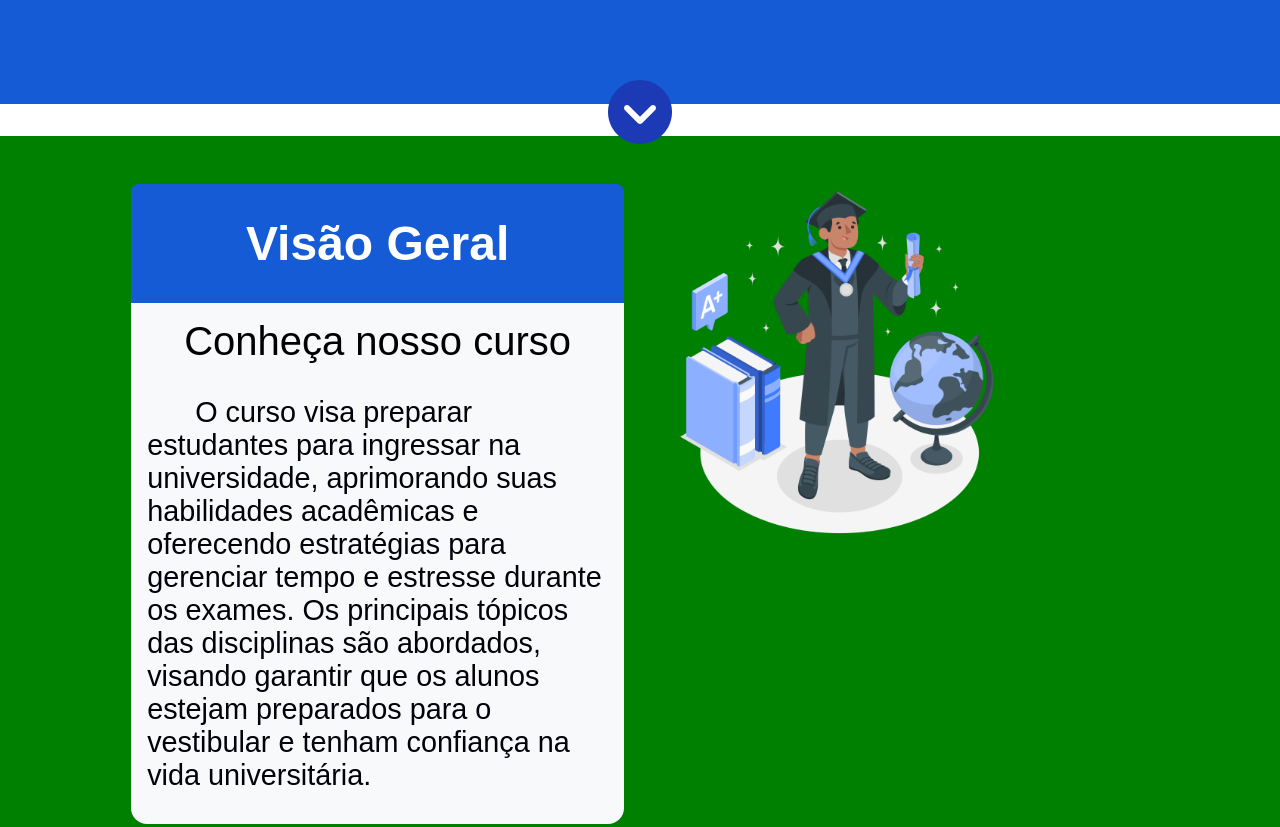
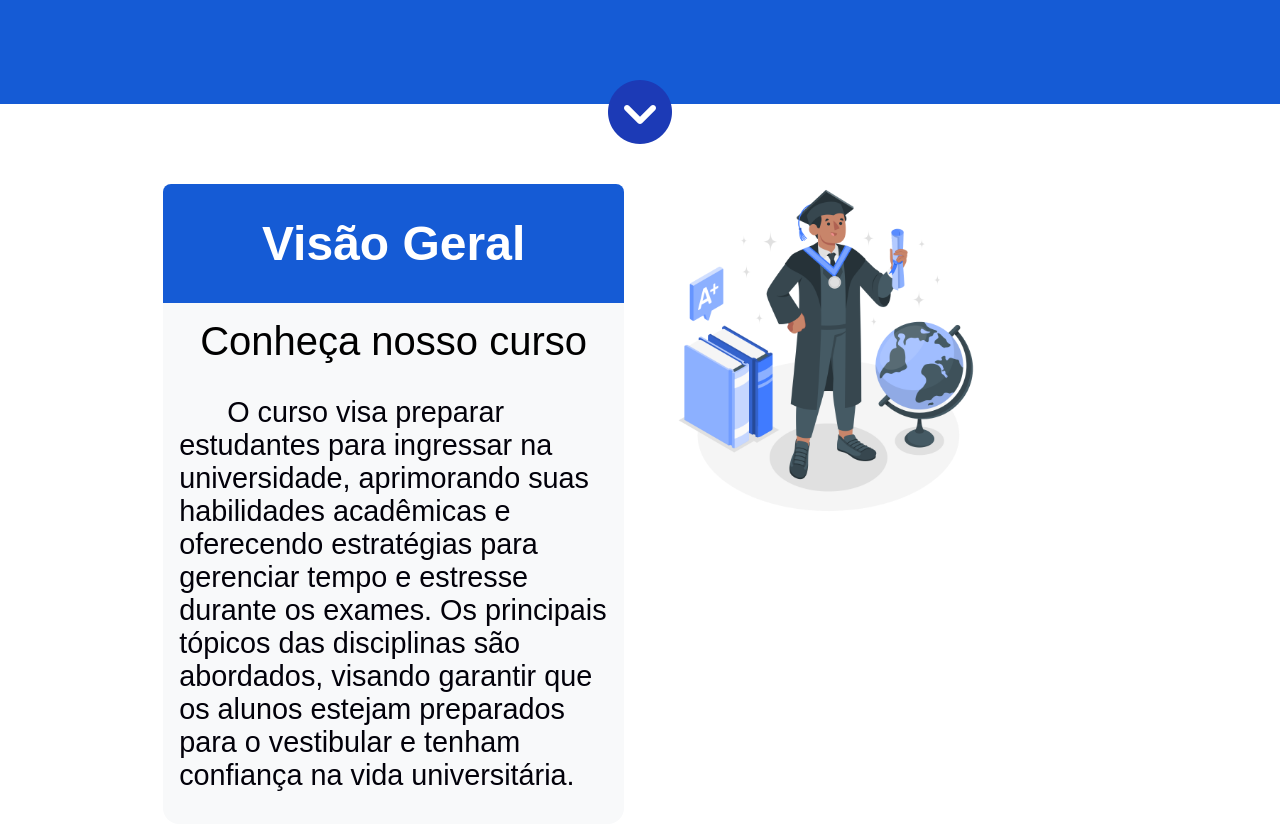
Before and after one commit to viniciuss1001/Projeto-EducaMais2.0, a plain HTML site: page index.html in a window 1280 px wide. Shown: the part 680-1507 px from the top of the page. Drawn offline with Linux system fonts and the light colour scheme.

Commit message:
alterações no Geral 2
...

```diff
--- a/css/style.css
+++ b/css/style.css
@@ -503,13 +503,12 @@ section{
 }
 /*área de visão geral do curso*/
 .geral{
-    margin-top: 2rem;
+    margin: 2rem;
     height: auto;
     display: flex;
     flex-wrap: wrap;
     gap: 1rem;
     flex-grow: 1;
-    background-color: green;
 }
 .geral .content{
     padding: 1rem;
```
